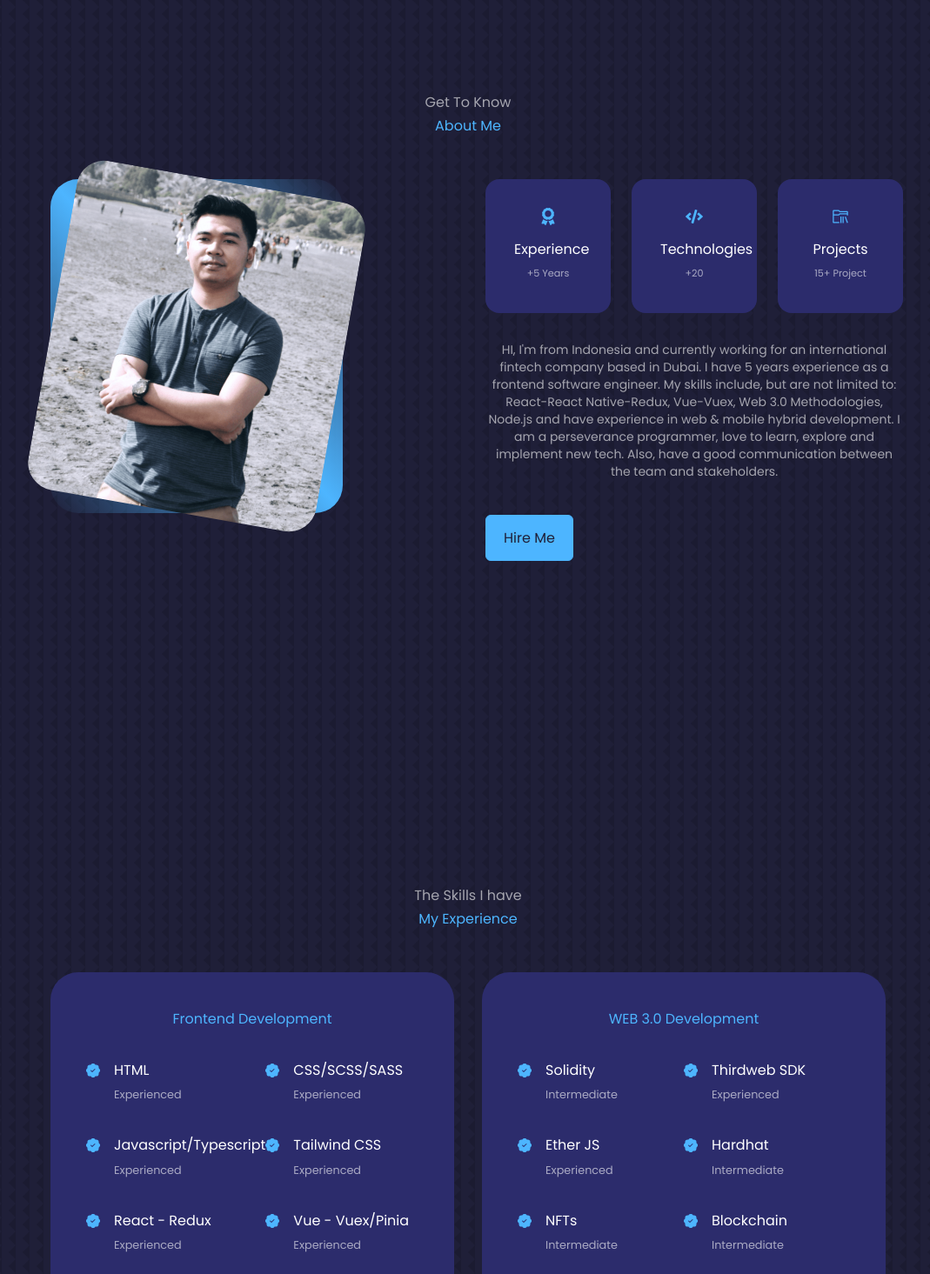
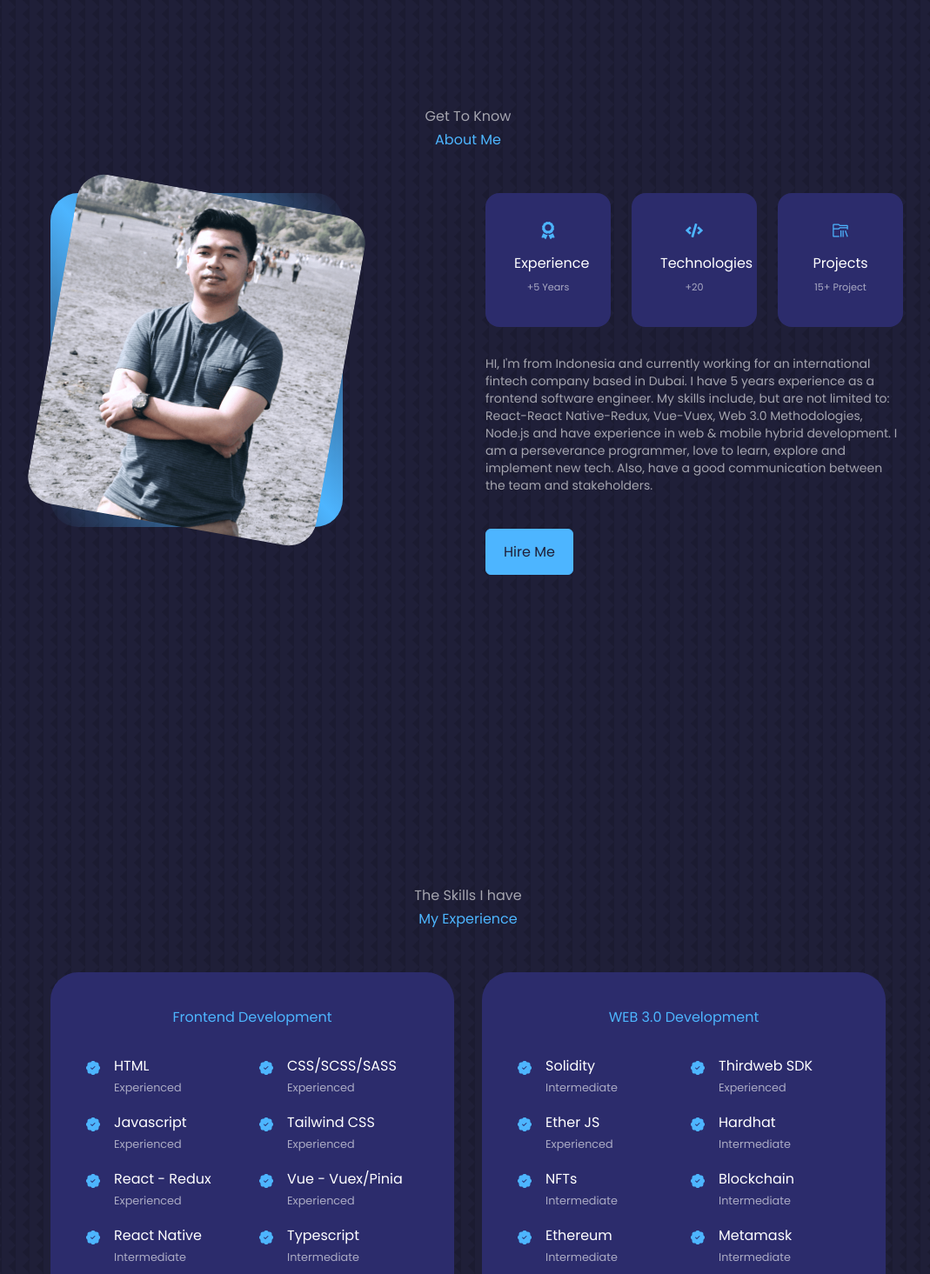
Before and after one commit to kalibani/my-portofolio, a React (Vite) app: page / in a window 1280 px wide. Shown: the part 840-2305 px from the top of the page at 87% size, without its empty margins (102-1171 px from the left). Built offline with nearby package versions, Linux system fonts and the light colour scheme.

Commit message:
fix responsive

```diff
--- a/src/assets/styles/index.css
+++ b/src/assets/styles/index.css
@@ -40,7 +40,7 @@
   }
 
   section {
-    @apply tablet:mt-24 laptop:mt-32 h-screen;
+    @apply pt-10 tablet:mt-24 tablet:pt-16 laptop:pt-16 laptop:h-screen;
   }
 
   section > h2,
--- a/src/components/About.jsx
+++ b/src/components/About.jsx
@@ -7,7 +7,7 @@ import ME from "../assets/images/me-about.png";
 function About() {
   return (
     <section id="about">
-      <h5 className="pt-4">Get To Know</h5>
+      <h5>Get To Know</h5>
       <h2>About Me</h2>
 
       <div className="container grid laptop:grid-cols-[35%,50%] laptop:gap-[15%] tablet:grid-cols-[1fr] tablet:gap-0 tablet:m-auto">
@@ -40,7 +40,7 @@ function About() {
             </article>
           </div>
 
-          <p className="text-sm my-6 mx-0 text-custom-light tablet:m-[1rem,0,1.5rem] laptop:mt-8 laptop:mb-10 laptop:mx-0">
+          <p className="text-sm my-6 mx-0 text-custom-light tablet:m-[1rem,0,1.5rem] laptop:mt-8 laptop:mb-10 laptop:mx-0 text-left">
             HI, I'm from Indonesia and currently working for an international
             fintech company based in Dubai. I have 5 years experience as a
             frontend software engineer. My skills include, but are not limited
@@ -51,7 +51,7 @@ function About() {
             stakeholders.
           </p>
 
-          <a href="#contact" className="btn btn-primary laptop:float-left">
+          <a href="#contact" className="btn btn-primary float-left">
             Hire Me
           </a>
         </div>
--- a/src/components/Experience.jsx
+++ b/src/components/Experience.jsx
@@ -7,14 +7,14 @@ const Experience = () => {
       <h5>The Skills I have</h5>
       <h2>My Experience</h2>
       {/* class exp container */}
-      <div className="container grid grid-cols-[1fr,1fr] gap-8">
+      <div className="container grid gap-4 tablet:grid-cols-[1fr] laptop:grid-cols-[1fr,1fr] tablet:gap-8 tablet:m-auto m-auto">
         {/* frontend */}
-        <div className=" bg-background-variant py-[2.4rem] px-10 rounded-[2rem] border-[1px] border-solid border-[transparent] hover:bg-[transparent] hover:border-primary-variant hover:cursor-default transition delay-150 duration-300 ease-in-out">
+        <div className="bg-background-variant w-full py-8 px-4 tablet:w-[80%] laptop:w-full tablet:p-8 tablet:m-auto laptop:py-[2.4rem] laptop:px-10 rounded-[2rem] border-[1px] border-solid border-[transparent] hover:bg-[transparent] hover:border-primary-variant hover:cursor-default transition delay-150 duration-300 ease-in-out text-sm tablet:text-base">
           <h3 className="text-center mb-8 text-primary">
             Frontend Development
           </h3>
           {/* content */}
-          <div className="grid grid-cols-[1fr,1fr] gap-y-8">
+          <div className="grid grid-cols-[1fr,1fr] gap-2 tablet:gap-y-8 laptop:gap-4">
             {/* details */}
             <article className="flex gap-4">
               <BsPatchCheckFill className="mt-[6px] text-primary" />
@@ -35,7 +35,7 @@ const Experience = () => {
             <article className="flex gap-4">
               <BsPatchCheckFill className="mt-[6px] text-primary" />
               <div>
-                <h4>Javascript/Typescript</h4>
+                <h4>Javascript</h4>
                 <small className="text-custom-light">Experienced</small>
               </div>
             </article>
@@ -76,16 +76,16 @@ const Experience = () => {
             <article className="flex gap-4">
               <BsPatchCheckFill className="mt-[6px] text-primary" />
               <div>
-                <h4>Node JS</h4>
+                <h4>Typescript</h4>
                 <small className="text-custom-light">Intermediate</small>
               </div>
             </article>
           </div>
         </div>
         {/* backend */}
-        <div className="bg-background-variant py-[2.4rem] px-10 rounded-[2rem] border-[1px] border-solid border-[transparent] hover:bg-[transparent] hover:border-primary-variant hover:cursor-default transition delay-150 duration-300 ease-in-out">
+        <div className="bg-background-variant w-full py-8 px-4 tablet:w-[80%] laptop:w-full tablet:p-8 tablet:m-auto laptop:py-[2.4rem] laptop:px-10 rounded-[2rem] border-[1px] border-solid border-[transparent] hover:bg-[transparent] hover:border-primary-variant hover:cursor-default transition delay-150 duration-300 ease-in-out text-sm tablet:text-base">
           <h3 className="text-center mb-8 text-primary">WEB 3.0 Development</h3>
-          <div className="grid grid-cols-[1fr,1fr] gap-y-8">
+          <div className="grid grid-cols-[1fr,1fr] gap-2 tablet:gap-y-8 laptop:gap-4">
             <article className="flex gap-4">
               <BsPatchCheckFill className="mt-[6px] text-primary" />
               <div>
--- a/src/components/HeaderSocials.jsx
+++ b/src/components/HeaderSocials.jsx
@@ -5,13 +5,16 @@ import { FaGithub, FaTwitter } from "react-icons/fa";
 const HeaderSocials = () => {
   return (
     <div className="hidden tablet:flex tablet:flex-col tablet:items-center tablet:gap-3 tablet:absolute tablet:left-0 bottom-12 after:content-[''] after:w-[1px] after:h-8 after:bg-primary">
-      <a href="linkedin.com" target="_blank">
+      <a
+        href="https://www.linkedin.com/in/kautzar-alibani-04954613b/"
+        target="_blank"
+      >
         <BsLinkedin />
       </a>
-      <a href="github.com" target="_blank">
+      <a href="https://github.com/kalibani" target="_blank">
         <FaGithub />
       </a>
-      <a href="twitter.com" target="_blank">
+      <a href="https://twitter.com/kautzaralibani" target="_blank">
         <FaTwitter />
       </a>
     </div>
```
